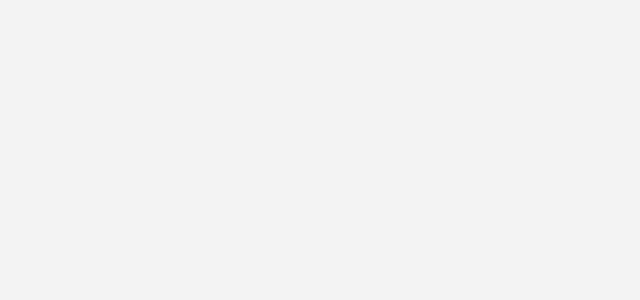
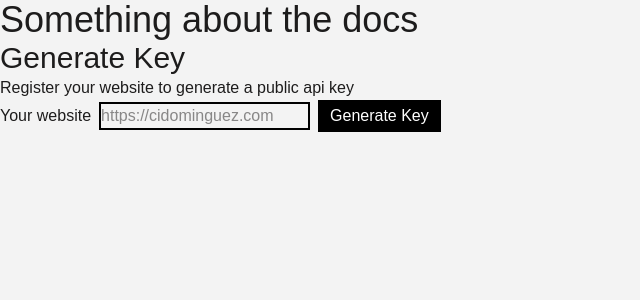
Before and after one commit to cdom27/art-api, a React (Vite) app in the folder client/: page /docs in a window 1280 px wide. Before the commit this address had no page. Shown: the top 300 px of the page, without its empty margins (0-640 px from the left). Built offline with nearby package versions, Linux system fonts and the light colour scheme; a web font is replaced by a local one.

Commit message:
add docs and 404 pages

```diff
--- a/client/src/main.tsx
+++ b/client/src/main.tsx
@@ -2,6 +2,8 @@ import { StrictMode } from 'react';
 import { createRoot } from 'react-dom/client';
 import { BrowserRouter, Routes, Route } from 'react-router';
 import Home from './routes/Home';
+import Docs from './routes/Docs';
+import NotFound from './routes/NotFound';
 import './index.css';
 
 createRoot(document.getElementById('root')!).render(
@@ -9,6 +11,8 @@ createRoot(document.getElementById('root')!).render(
     <BrowserRouter>
       <Routes>
         <Route path='/' element={<Home />} />
+        <Route path='/docs' element={<Docs />} />
+        <Route path='*' element={<NotFound />} />
       </Routes>
     </BrowserRouter>
   </StrictMode>
--- /dev/null
+++ b/client/src/routes/Docs.tsx
@@ -0,0 +1,28 @@
+import SiteLayout from '../layouts/SiteLayout';
+
+export default function Docs() {
+  return (
+    <SiteLayout>
+      <h1 className='text-4xl'>Something about the docs</h1>
+
+      <h2 className='text-3xl'>Generate Key</h2>
+      <p>Register your website to generate a public api key</p>
+
+      <form className='flex items-center gap-2'>
+        <label htmlFor='url'>Your website</label>
+
+        <input
+          type='url'
+          id='url'
+          name='url'
+          placeholder='https://cidominguez.com'
+          className='border-2 border-black'
+        />
+
+        <button type='submit' className='bg-black text-white py-1 px-3'>
+          Generate Key
+        </button>
+      </form>
+    </SiteLayout>
+  );
+}
--- /dev/null
+++ b/client/src/routes/NotFound.tsx
@@ -0,0 +1,9 @@
+import SiteLayout from '../layouts/SiteLayout';
+
+export default function NotFound() {
+  return (
+    <SiteLayout>
+      <h1 className='text-4xl'>Something about artists</h1>
+    </SiteLayout>
+  );
+}
```
